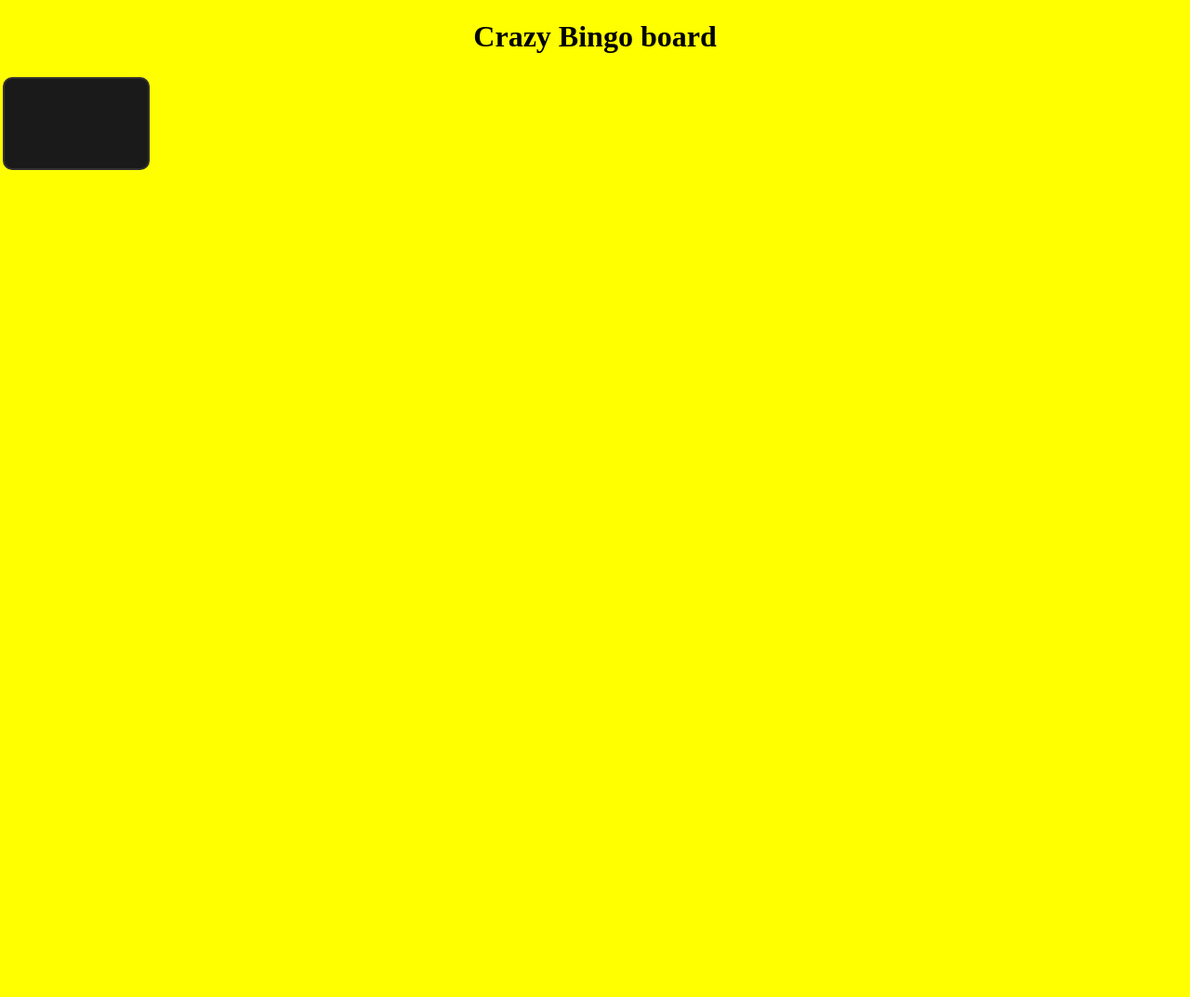
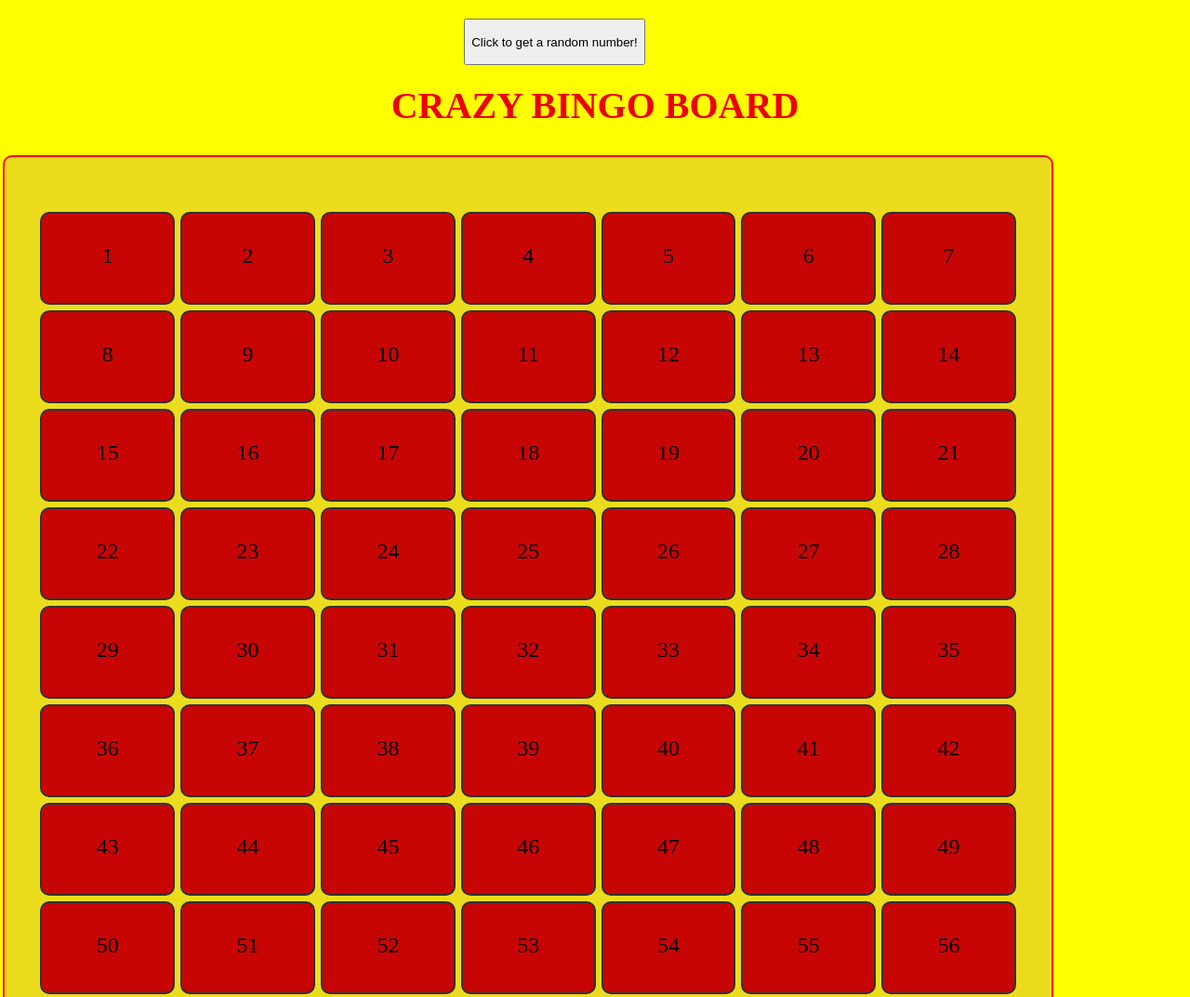
Before and after one commit to TheJhonni/M1---D9, a plain HTML site: page index.html in a window 1280 px wide. Shown: the top 1073 px of the page at 93% size. Before the commit the page ends 800 px from the top, so only its background shows below. Drawn offline with Linux system fonts and the light colour scheme.

Commit message:
some few change

```diff
--- a/index.html
+++ b/index.html
@@ -5,18 +5,15 @@
     <meta http-equiv="X-UA-Compatible" content="IE=edge">
     <meta name="viewport" content="width=device-width, initial-scale=1.0">
     <title>Document</title>
-
     <link rel="stylesheet" type="text/css" href="styles.css" />
 
 </head>
 <body>
+    <input type="button" id="button" value="Click to get a random number!" onclick="getRandomNumber()"/>
     <h1>Crazy Bingo board</h1>
     <div id="first-Div">
-        <ul>
-
-        </ul>
+        <ul></ul>
     </div>
-
 
     <script src="index.js"></script>
 </body>
--- a/index.js
+++ b/index.js
@@ -0,0 +1,38 @@
+const displayBingo = function () {
+
+    let numberContainer = document.getElementById("first-Div")
+
+    for (let bingoNumber = 1; bingoNumber <= 76; bingoNumber++) {
+
+        let newNumberBingoNode = document.createElement("span")
+        newNumberBingoNode.innerText = bingoNumber
+        newNumberBingoNode.classList.add("new-number")
+
+        newNumberBingoNode.onclick = selectNumber
+
+        numberContainer.appendChild(newNumberBingoNode)
+    }
+}
+
+const selectNumber = function(eventData) {
+    const currentlySelectedNumber = document.querySelector(".selected")
+
+    if (currentlySelectedNumber !== null) {
+        currentlySelectedNumber.classList.remove("selected")
+    }
+    const clickedNumberNode = eventData.target
+    clickedNumberNode.classList.add("selected")
+}
+
+const getRandomNumber = function() {
+    let randomNumber = Math.floor(Math.random() * 76);
+    if (randomNumber ==  bingoNumber.innerText) {
+        randomNumber.classList.add("selected")
+    }
+}
+
+window.onload = function() {
+    displayBingo()
+    getRandomNumber()
+    selectNumber()
+}
--- a/styles.css
+++ b/styles.css
@@ -7,19 +7,53 @@ body {
 
 h1 {
     text-align: center;
-}
+    font-size: 40px;
+    text-align: center;
+    margin-top: 20px;
+    color: #ec0000;
+    text-transform: uppercase;
+    font-weight: bold;
+    }
 
-div {
-        background-color: rgb(26, 26, 26);
+#first-Div {
+        background-color: rgb(235, 221, 29);
         display: inline-block;
-        width: 12%;
-        min-height: 64px;
+        width: 88%;
+        min-height: 66px;
         text-align: center;
         padding-top: 32px;
         font-size: x-large;
-        border-color: rgb(49, 49, 49);
+        border-color: rgb(255, 00, 0);
         border-style: solid;
         border-width: 2px;
         margin: 3px;
         border-radius: 10px;
 }
+
+.selected {
+    border-color: rgba(124, 0, 0, 0.856);
+    background-color: rgb(249, 252, 70);
+
+}
+
+.new-number {
+    background-color: rgb(199, 5, 5);
+    display: inline-block;
+    width: 12.5%;
+    min-height: 64px;
+    text-align: center;
+    padding-top: 32px;
+    font-size: x-large;
+    border-color: rgb(49, 49, 49);
+    border-style: solid;
+    border-width: 2px;
+    margin: 3px;
+    border-radius: 10px;
+    cursor: pointer;
+}
+
+#button {
+    margin-left: 39%;
+    margin-top: 20px;
+    height: 50px;
+}
```
